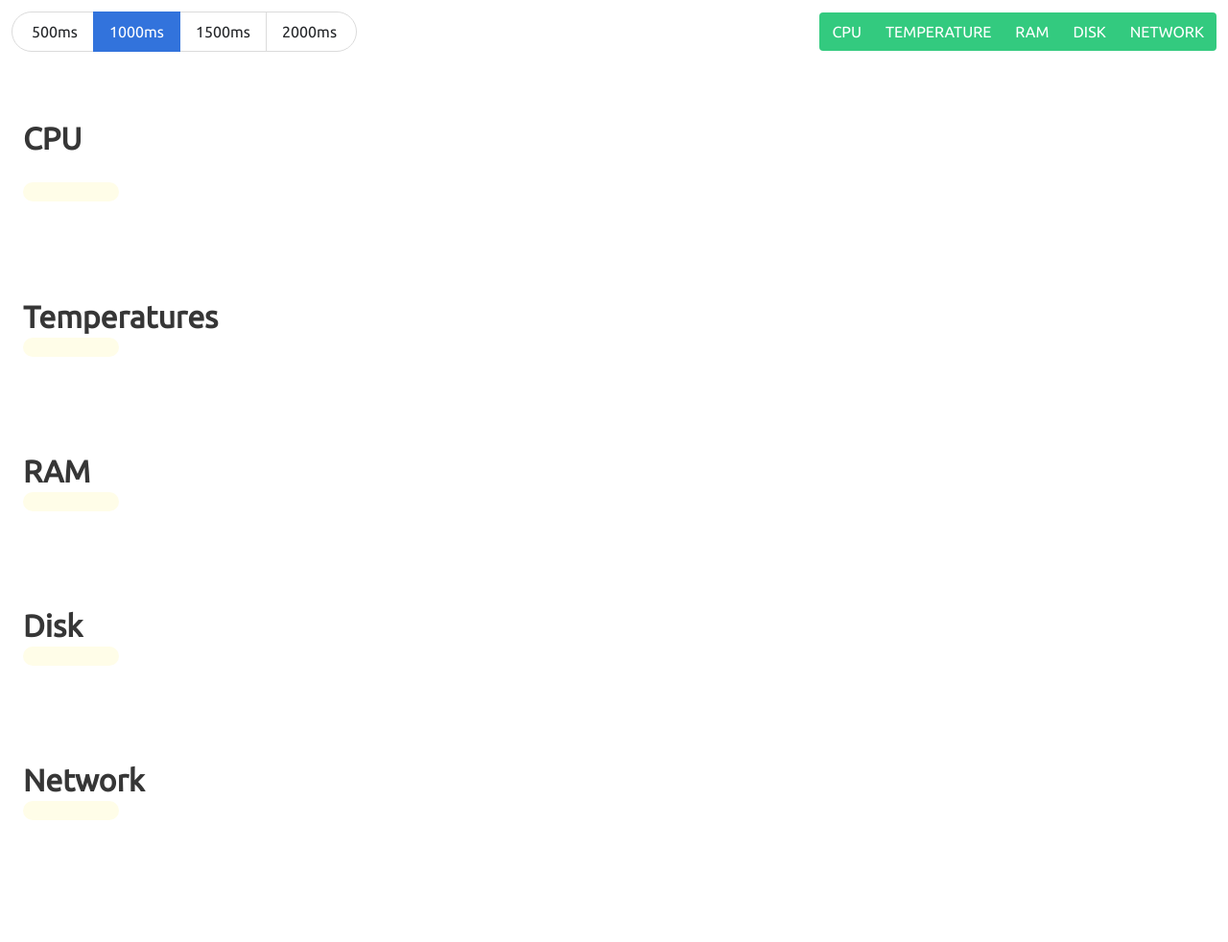
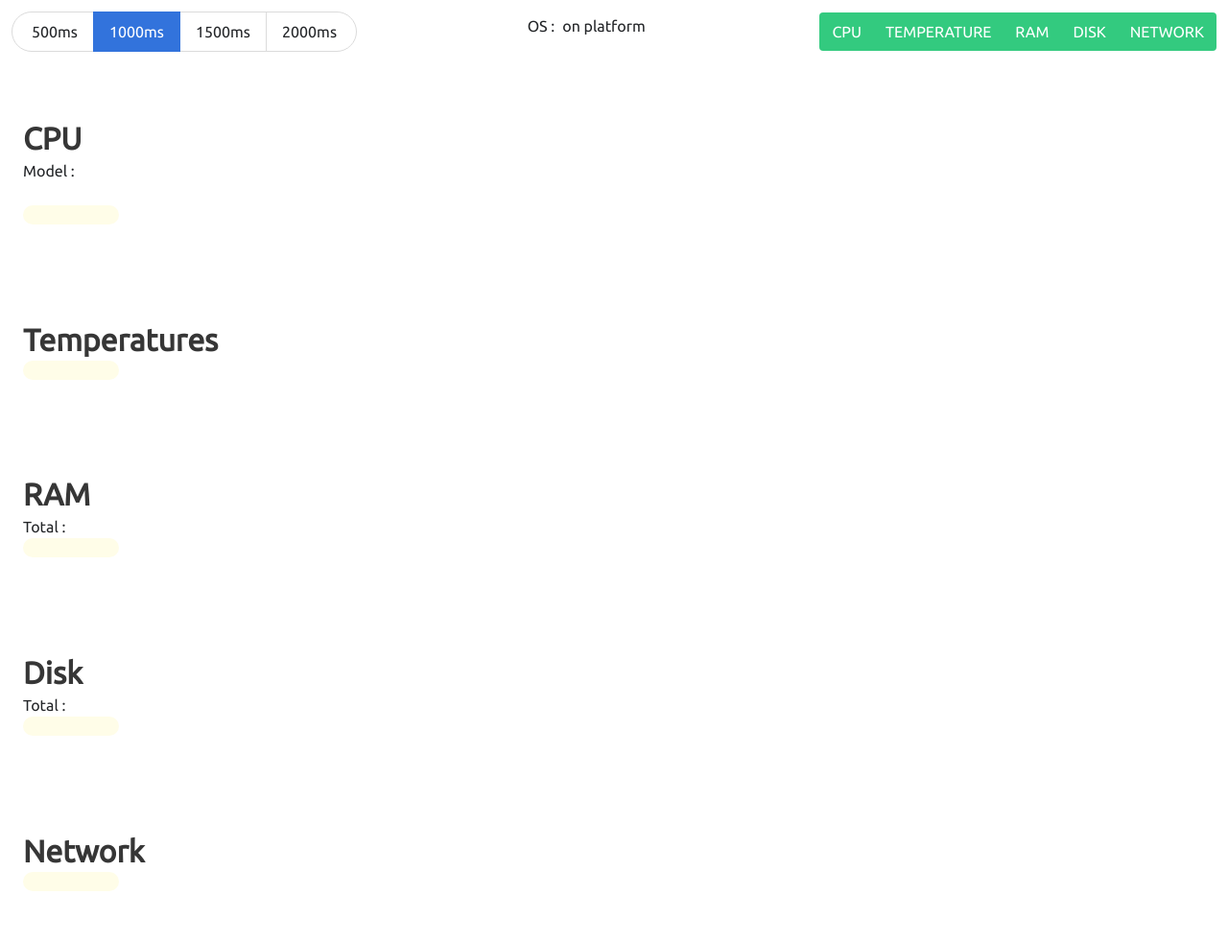
Before and after one commit to ninomerlino/norm, a Flask app: page / in a window 1280 px wide. Shown: the part 88-1070 px from the top of the page at 96% size. Before the commit the page ends 943 px from the top, so only its background shows below. Run offline with Flask 2, Linux system fonts and the light colour scheme; data that the repository does not hold is empty.

Commit message:
ci siamo quasi

```diff
--- a/norm/monitoring.py
+++ b/norm/monitoring.py
@@ -1,4 +1,19 @@
 import psutil
+import platform
+import subprocess
+import json
+
+def env_info():
+    system = platform.system()
+    os = platform.node()
+    if "Windows" in system:
+        proc = platform.processor()
+    elif "Linux" in system:
+        proc = json.loads(subprocess.check_output(["lscpu","-J"]))["lscpu"]
+        proc = proc[13]['data'] + " from " + proc[10]["data"]
+    elif "Darwin" in system:
+        proc = "Do you use apple? Cringe bro"
+    return {"OS":os, "system":system, "proc":proc}
 
 def cpu_usage():
     cpu = psutil.cpu_percent(percpu=True)#senza un intervallo conta le prestazioni dall'ultima chiamata
@@ -62,6 +77,7 @@
     output['net'] = net_addr()
     output['disk'] = disk_dimension()
     output["temp"] = termal_sensors()
+    output['env'] = env_info()
     return output
 
 def dynamic() -> dict :
--- a/norm/static/js/main.js
+++ b/norm/static/js/main.js
@@ -35,11 +35,17 @@
     }
     async setup(){
         this.static_data = await this.post('/setup')
+        this.generate_cpu_cores()
         this.cpu_Graph = this.create_line_graph('cpu_graph', Object.keys(client.static_data.cpu), true)
         this.ram_Graph = this.create_bar_graph('ram_graph', ["ram"], true)
         this.net_Graph = this.create_line_graph('net_graph', Object.keys(this.static_data.net))
         this.temp_Graph = this.create_line_graph('temp_graph', this.static_data.temp)
         this.disk_Graph = this.create_pie_graph('disk_graph', ["used","free"], ["#ec1944", "#33ca7f"])
+        document.getElementById('platform').innerText = this.static_data.env.system;
+        document.getElementById('os').innerText = this.static_data.env.OS;
+        document.getElementById('proc').innerText = this.static_data.env.proc;
+        document.getElementById('tram').innerText = this.scale_byte(this.static_data.ram);
+        document.getElementById('tdisk').innerText = this.scale_byte(this.static_data.disk);
     }
     async listener(){3
         while (this.active){
@@ -134,17 +140,25 @@
         let cpu = this.static_data.cpu
         let html = ""
         for(var core in cpu){
-            html += `<div class="level-item has-text-justified"><div>
+            html += `<div class="level-item has-text-justified mr-4 ml-4"><div>
             <p class="title is-4">`+core+`</p>
             <p class="heading">
             <span class="is-family-code"><span class="has-text-danger">▲</span>`+this.scale_freq(cpu[core][0])+`</span><br>
-            <span class="is-family-code"><span class="has-text-success">▼</span>`+this.scale_freq(cpu[core][0])+`</span></p></div>`
+            <span class="is-family-code"><span class="has-text-success">▼</span>`+this.scale_freq(cpu[core][1])+`</span></p></div>`
         }
         document.getElementById("core-info").innerHTML = html;
     }
     scale_freq(freq){
-        if(freq > 1000)parseInt(freq/1000) + "GHz";
-        freq + "MHz";
+        if(freq > 1000)return (freq/1000) + "GHz";
+        return freq + "MHz";
+    }
+    scale_byte(num){
+        let dims = ["byte", "KB","MB","GB","TB","PB"];
+        while(num > 1024){
+            num /= 1024;
+            dims.shift();
+        }
+        return Math.round(num*100)/100 + dims[0]
     }
 }
 //indipendent function
--- a/norm/templates/index.html
+++ b/norm/templates/index.html
@@ -34,6 +34,9 @@
                     <li onclick="client.change_update_rate(3)"><a>2000ms</a></li>
                 </ul>
             </div></div>
+            <p  class="level-item" >OS : <span id="os" class="mr-1 ml-1 has-text-primary"></span><span> on platform </span>
+                <span id="platform" class="ml-1 has-text-info"></span>
+            </p>
             <div class="level-right pt-3 pr-3"><div id="selector"  class="buttons has-addons">
                 <a class="navbar-item level-item button is-success" onclick="client.toggle_field(0)">CPU</a>
                 <a class="navbar-item level-item button is-success" onclick="client.toggle_field(1)">TEMPERATURE</a>
@@ -45,36 +48,31 @@
           <!-- level -->
         <div>
             <section class="section">
-                    <p class="title">
-                        CPU
-                    </p>
+                    <p class="title">CPU</p>
                     <p class="subtitle">
+                        <p>Model :<span id="proc"></span></p>
                         <nav id="core-info" class="level">
                         </nav>
                         <canvas id="cpu_graph" width="80%" height="20%"></canvas>
                     </p>
             </section>
             <section class="section">
-                    <p class="title">
-                        Temperatures
-                    </p>
+                    <p class="title">Temperatures</p>
                     <p class="subtitle">
                         <canvas id="temp_graph" width="80%" height="20%" ></canvas>
                     </p>
             </section>
             <section class="section">
-                    <p class="title">
-                        RAM
-                    </p>
+                    <p class="title">RAM</p>
                     <p class="subtitle">
+                        <p>Total : <span id="tram"></span></p>
                         <canvas id="ram_graph" width="80%" height="20%" ></canvas>
                     </p>
             </section>
             <section class="section">
-                    <p class="title">
-                        Disk
-                    </p>
+                    <p class="title">Disk</p>
                     <p class="subtitle">
+                        <p>Total : <span id="tdisk"></span></p>
                         <canvas id="disk_graph" width="80%" height="20%" ></canvas>
                     </p>
             </section>
```
